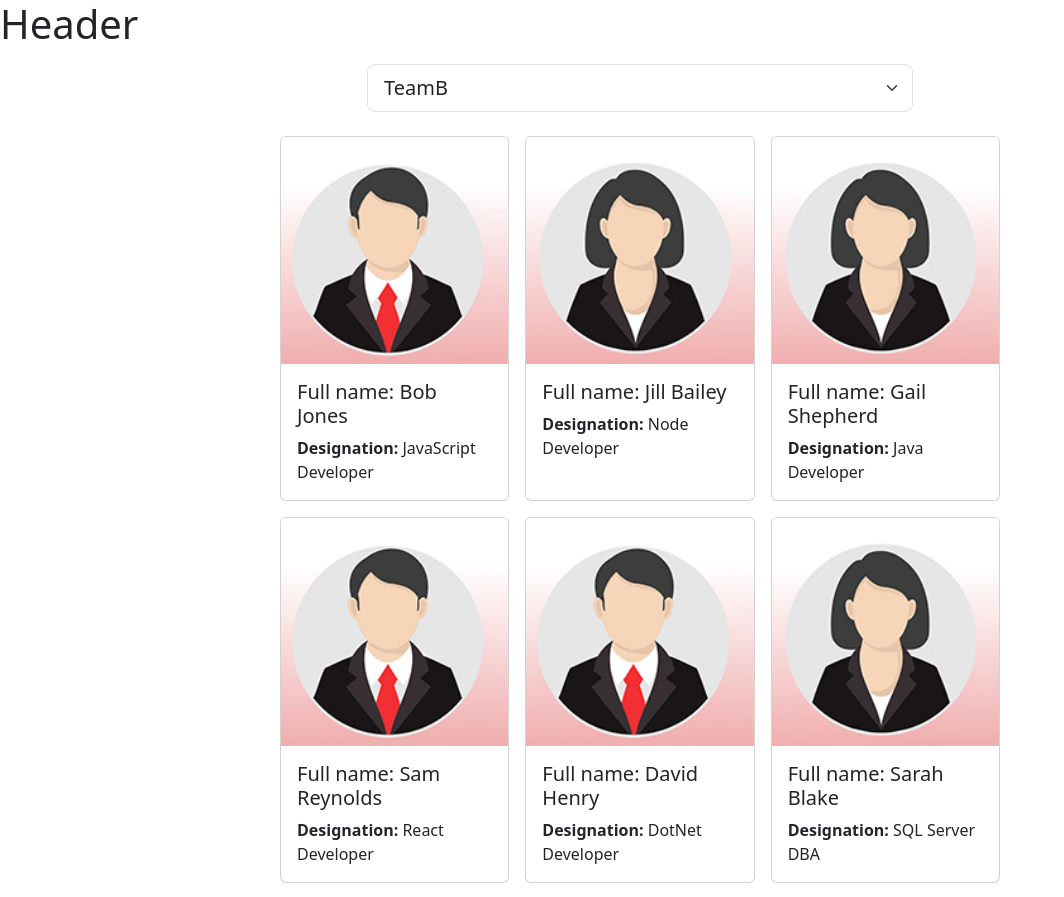
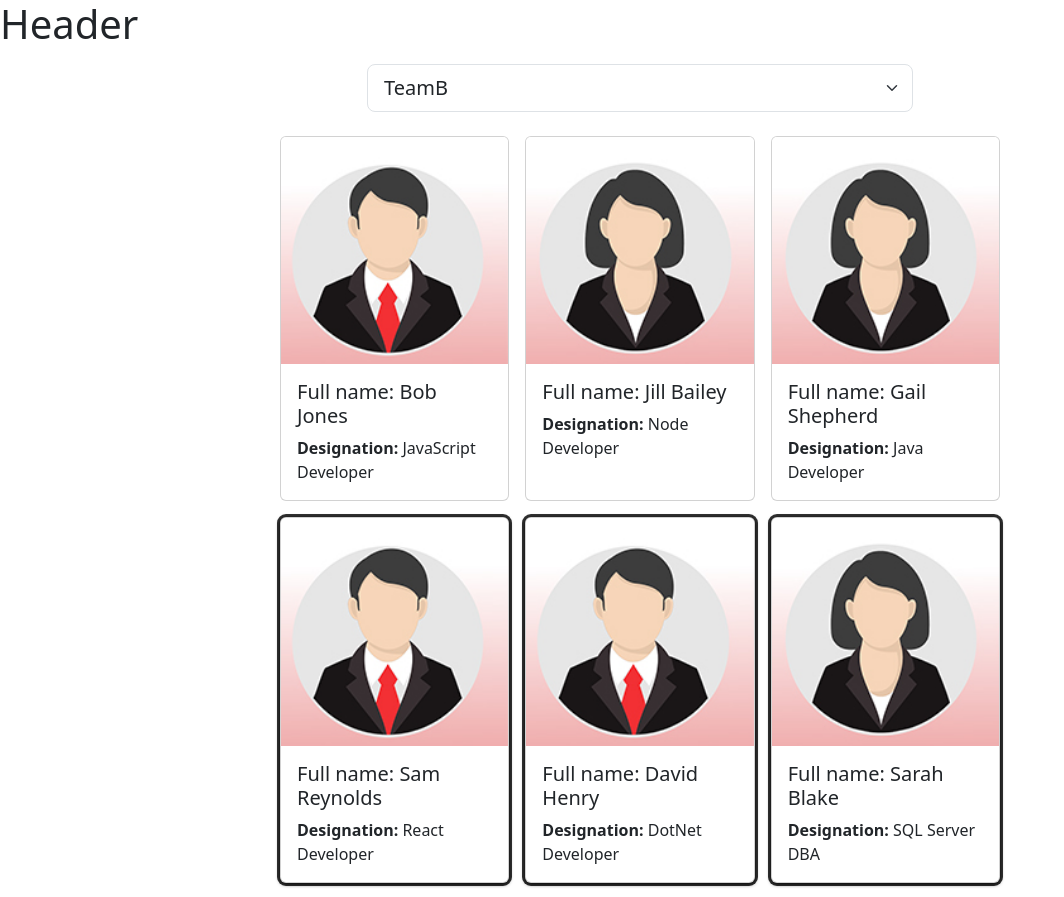
Before and after one commit to Yuliia-dev/TeamMember, a React (Create React App) app in the folder team/: page / in a window 1280 px wide. Shown: the top 897 px of the page, without its empty margins (0-1064 px from the left). Built offline with nearby package versions, Linux system fonts and the light colour scheme.

Commit message:
styled current team

```diff
--- a/team/src/App.css
+++ b/team/src/App.css
@@ -5,3 +5,7 @@
   display: grid;
   grid-template-columns: 1fr 1fr 1fr;
 }
+
+.standout {
+  box-shadow: rgba(0, 0, 0, 16) 0px 1px 4px, rgb(51, 51, 51) 0px 0px 0px 3px;
+}
--- a/team/src/Employees.jsx
+++ b/team/src/Employees.jsx
@@ -4,35 +4,54 @@
 import femaleProfile from "./images/femaleProfile.jpg";
 
 const Employees = () => {
-  const [selectedTeam, setSelectedTeam] = useState('TeamB');
+  const [selectedTeam, setSelectedTeam] = useState("TeamB");
   const [employees, setEmployees] = useState(team);
 
   function handleTeamSelection(event) {
-  setSelectedTeam(event.target.value)
+    setSelectedTeam(event.target.value);
   }
 
   function handleEmployeeCardClick(event) {
-    const transformedEmployees = employees.map((employee) => employee.id === parseInt(event.target.id) ? (employee.teamName === selectedTeam) ? { ...employee, teamName: '' } : { ...employee, TeamName: selectedTeam } : employee)
-    setEmployees(transformedEmployees)
+    const transformedEmployees = employees.map((employee) =>
+      employee.id === parseInt(event.currentTarget.id)
+        ? employee.teamName === selectedTeam
+          ? { ...employee, teamName: '' }
+          : { ...employee, teamName: selectedTeam }
+        : employee
+    );
+    setEmployees(transformedEmployees);
   }
 
   return (
     <main className="container">
       <div class="row justify-content-center mt-3 mb-3">
         <div class="col-6">
-          <select className="form-select form-select-lg" value={selectedTeam} onChange={handleTeamSelection}>
+          <select
+            className="form-select form-select-lg"
+            value={selectedTeam}
+            onChange={handleTeamSelection}
+          >
             <option value="TeamA">TeamA</option>
             <option value="TeamB">TeamB</option>
             <option value="TeamC">TeamC</option>
             <option value="TeamD">TeamD</option>
-
           </select>
-        </div></div>
+        </div>
+      </div>
       <div class="row justify-content-center mt-3 mb-3">
         <div class="col-8">
           <div class="card-collection">
             {employees.map((employee) => (
-            <div key={employee.id} className="card m-2" style={{ cursor: 'pointer'}} onClick={handleEmployeeCardClick}>
+              <div
+                key={employee.id}
+                className={(
+                  employee.teamName === selectedTeam
+                    ? "card m-2 standout"
+                    : "card m-2"
+                )}
+                style={{ cursor: "pointer" }}
+                onClick={handleEmployeeCardClick}
+              >
                 {employee.gender === "male" ? (
                   <img
                     src={maleProfile}
@@ -40,7 +59,11 @@
                     className="card-img-top"
                   />
                 ) : (
-                <img src={femaleProfile} alt="Female Profile" className="card-img-top"/>
+                  <img
+                    src={femaleProfile}
+                    alt="Female Profile"
+                    className="card-img-top"
+                  />
                 )}
                 <div className="card-body">
                   <h5 className="card-title">Full name: {employee.fullName}</h5>
```
Lines whose indentation alone changed are shown as unchanged.
